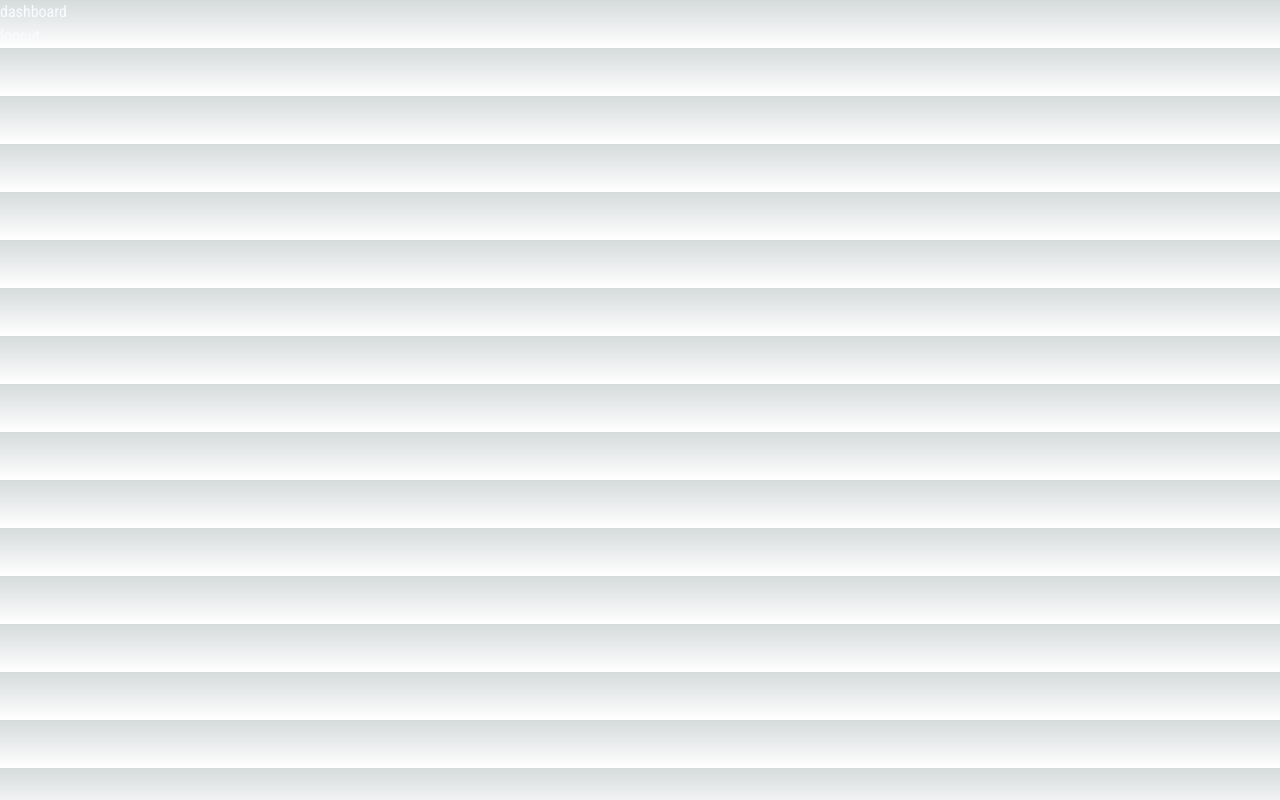
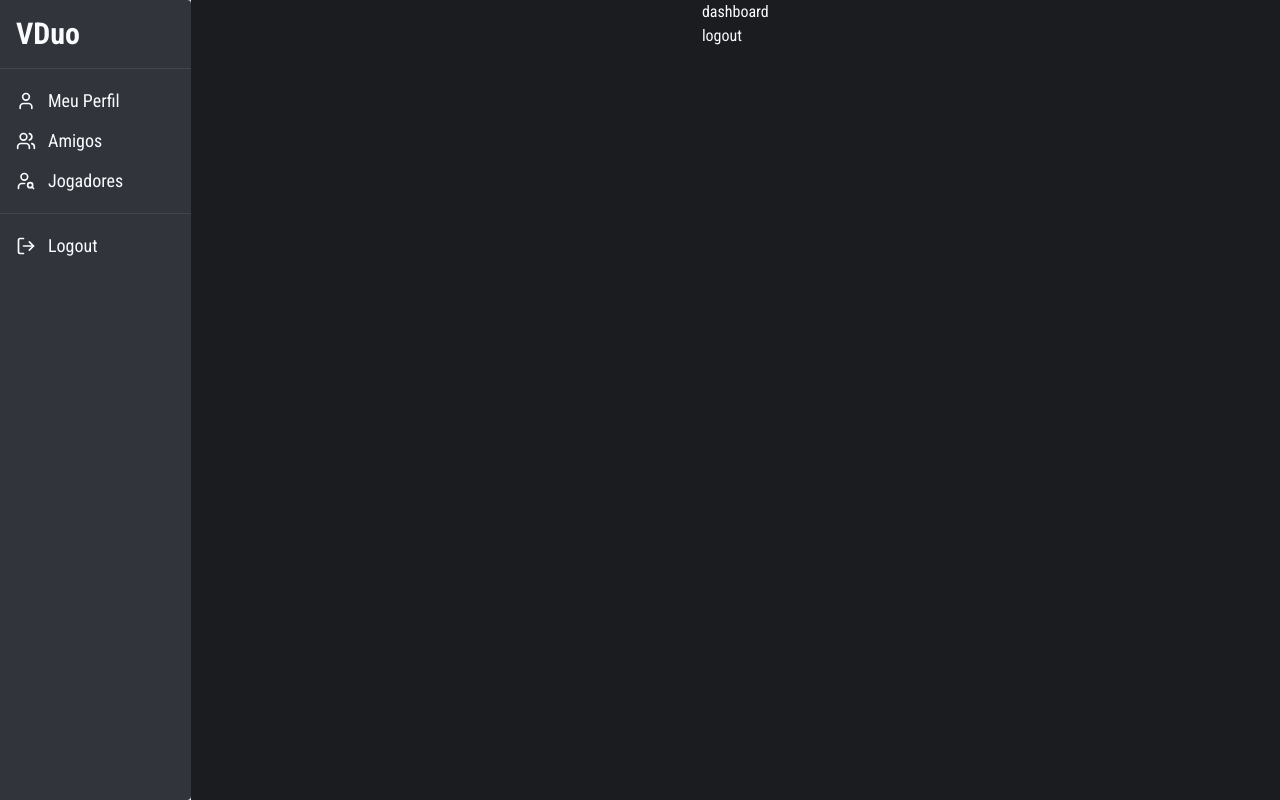
Before and after one commit to mateushedp/vduo, a Next.js app: page /dashboard in a window 1280 px wide. Built offline with nearby package versions, Linux system fonts and the light colour scheme.

Commit message:
feat: added sidebar and general layout

```diff
--- /dev/null
+++ b/src/components/ui/layout.js
@@ -0,0 +1,12 @@
+import Sidebar from "@/components/ui/sidebar"
+export default function Layout({children}) {
+	return (
+		<div className="flex">
+			<Sidebar />
+			<main className="bg-blue-dark w-full flex flex-col items-center">
+				{children}
+
+			</main>
+		</div>
+	)
+}
--- /dev/null
+++ b/src/components/ui/sidebar-btn.js
@@ -0,0 +1,24 @@
+import { useRouter } from "next/router"
+
+
+export default function SidebarBtn({title, icon, isActive, onClick, destination}) {
+	const router = useRouter()
+
+	const handleClick = () => {
+		onClick(title) // Set the active state in the parent component
+		router.push(destination) // Navigate to the specified destination
+	}
+	return (
+		<button
+			className={`text-lg px-2 py-1 h-10 flex justify-start items-center gap-3 rounded-xl ${
+				isActive ? "bg-grey-dark" : ""
+			}`}
+			onClick={handleClick}
+		>
+			{icon &&
+				icon
+			}
+			{title}
+		</button>
+	)
+}
--- /dev/null
+++ b/src/components/ui/sidebar.js
@@ -0,0 +1,69 @@
+import { useState, useEffect } from "react"
+import { useRouter } from "next/router"
+import { signOut } from "next-auth/react"
+import { LucideUser, LucideUsers, LucideUserSearch, LucideLogOut } from "lucide-react"
+import SidebarBtn from "./sidebar-btn"
+
+export default function Sidebar() {
+	const router = useRouter()
+
+	const [activeButton, setActiveButton] = useState(null)
+
+	useEffect(() => {
+		const currentPath = router.pathname
+
+		const pathToTitleMap = {
+			"/profile": "Meu Perfil",
+			"/friends": "Amigos",
+			"/players": "Jogadores"
+		}
+
+		setActiveButton(pathToTitleMap[currentPath])
+	}, [router.pathname])
+
+	const handleButtonClick = (title) => {
+		setActiveButton(title)
+	}
+
+	return (
+		<div className="h-screen w-56 bg-[#31353B] shadow-md rounded-r-sm flex flex-col divide-y divide-[#42454B]">
+			<div className="px-2 py-3">
+				<h2 className="text-3xl font-bold mx-2 my-1">VDuo</h2>
+			</div>
+			<div className="flex flex-col px-2 py-3">
+				<SidebarBtn
+					title="Meu Perfil"
+					icon={<LucideUser size={20}/>}
+					isActive={activeButton === "Meu Perfil"}
+					onClick={() => handleButtonClick("Meu Perfil")}
+					destination="/profile"
+				/>
+				<SidebarBtn
+					title="Amigos"
+					icon={<LucideUsers size={20}/>}
+					isActive={activeButton === "Amigos"}
+					onClick={() => handleButtonClick("Amigos")}
+					destination="/friends"
+				/>
+				<SidebarBtn
+					title="Jogadores"
+					icon={<LucideUserSearch size={20}/>}
+					isActive={activeButton === "Jogadores"}
+					onClick={() => handleButtonClick("Jogadores")}
+					destination="/players"
+				/>
+			</div>
+			<div className="px-2 py-3">
+				<SidebarBtn
+					title="Logout"
+					icon={<LucideLogOut size={20}/>}
+					onClick={() => signOut({ callbackUrl: "http://localhost:4000/login" })}
+				/>
+			</div>
+
+
+
+
+		</div>
+	)
+}
--- a/src/pages/_app.js
+++ b/src/pages/_app.js
@@ -1,11 +1,17 @@
+import {useRouter} from "next/router"
 import "@/styles/globals.css"
 import { Roboto_Condensed } from "next/font/google"
 import { SessionProvider } from "next-auth/react"
+import Layout from "@/components/ui/layout"
 
 
 const robotoC = Roboto_Condensed({ subsets: ["latin"] })
 
 export default function App({ Component, pageProps }) {
+
+	const router = useRouter()
+	const { asPath } = router
+	if(asPath.startsWith("/login")) {
 		return (
 			<SessionProvider session={pageProps.session}>
 				<main className={robotoC.className}>
@@ -13,4 +19,16 @@ export default function App({ Component, pageProps }) {
 				</main>
 			</SessionProvider>
 		)
+	} else {
+		return (
+			<SessionProvider session={pageProps.session}>
+				<main className={robotoC.className}>
+					<Layout>
+						<Component {...pageProps} />
+					</Layout>
+				</main>
+			</SessionProvider>
+		)
 	}
+
+}
```
Lines whose indentation alone changed are shown as unchanged.
